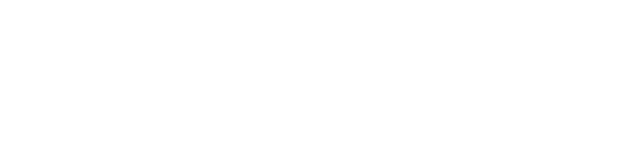
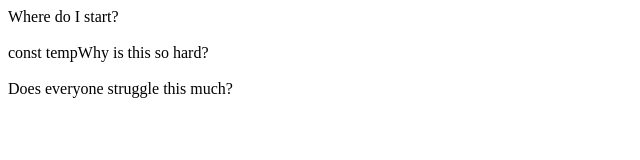
Before and after one commit to renebitter/typewriter-library-vite-ts, a website built with Vite: page index.html in a window 1280 px wide. Shown: the whole page, without its empty margins (0-640 px from the left). Built offline with nearby package versions, Linux system fonts and the light colour scheme.

Commit message:
Add addToQueue

```diff
--- a/index.html
+++ b/index.html
@@ -1,13 +1,15 @@
 <!DOCTYPE html>
 <html lang="en">
+
 <head>
   <meta charset="UTF-8" />
   <link rel="icon" type="image/svg+xml" href="favicon.svg" />
   <meta name="viewport" content="width=device-width, initial-scale=1.0" />
   <title>Vite App</title>
 </head>
+
 <body>
-    <div id="app"></div>
   <script type="module" src="/src/main.ts"></script>
 </body>
+
 </html>
--- a/src/Typewriter.ts
+++ b/src/Typewriter.ts
@@ -1,15 +1,21 @@
+type QueueItem = () => Promise<void>; // QueueItem is a function that returns an empty Promise.
+
 export default class Typewriter {
-  #queue = [];
+  //# is JS and makes the variable private during runtime.
+  //"private varName" is TS and is private only during compile-time.
+  #queue: QueueItem[] = [];
   element: HTMLElement;
   loop: Boolean;
-  typingSpeed: Number;
-  deletingSpeed: Number;
+  typingSpeed: number;
+  deletingSpeed: number;
 
   constructor(
-    element: HTMLElement,
+    parent: HTMLElement,
     { loop = false, typingSpeed = 50, deletingSpeed = 50 } = {}
   ) {
-    (this.element = element),
+    (this.element = document.createElement('div')),
+      this.element.classList.add('whitespace'),
+      parent.append(this.element),
       (this.loop = loop),
       (this.typingSpeed = typingSpeed),
       (this.deletingSpeed = deletingSpeed);
@@ -17,28 +23,83 @@
 
   typeString(string: string) {
     //   Add to queue
-    this.#queue.push(() => {
-      return new Promise((resolve, reject) => {
+    this.#addToQueue((resolve) => {
+      let i = 0;
+
+      const interval = setInterval(() => {
         //Add string
-        resolve();
-      });
+        this.element.append(string[i]);
+        i++;
+        if (i >= string.length) {
+          resolve();
+          clearInterval(interval);
+        }
+      }, this.typingSpeed);
+    });
+
+    //   Add to queue
+    // this.#queue.push(() => {
+    //   return new Promise((resolve) => {
+    //     let i = 0;
+
+    //     const interval = setInterval(() => {
+    //       //Add string
+    //       this.element.append(string[i]);
+    //       i++;
+    //       if (i >= string.length) {
+    //         resolve();
+    //         clearInterval(interval);
+    //       }
+    //     }, this.typingSpeed);
+    //   });
+    // });
+    return this;
+  }
+
+  deleteChars(number: number) {
+    this.#addToQueue((resolve) => {
+      let i = 0;
+
+      const interval = setInterval(() => {
+        //Take current innerText, remove last char and add back on
+        this.element.innerText = this.element.innerText.substring(
+          0,
+          this.element.innerText.length - 1
+        );
+        i++;
+        if (i >= number) {
+          resolve();
+          clearInterval(interval);
+        }
+      }, this.deletingSpeed);
     });
     return this;
   }
 
-  deleteChars(number: number) {
-    return this;
-  }
-
   deleteAll(deleteSpeed = this.deletingSpeed) {
+    console.log(deleteSpeed);
     return this;
   }
 
   pauseFor(duration: number) {
+    console.log(duration);
     return this;
   }
 
-  start() {
+  async start() {
+    for (let cb of this.#queue) {
+      await cb();
+    }
+    //can`t await inside a forEach
+    // this.#queue.forEach(cb => {
+
+    // })
     return this;
   }
+
+  #addToQueue(cb: (resolve: () => void) => void) {
+    this.#queue.push(() => {
+      return new Promise(cb);
+    });
+  }
 }
--- a/src/style.css
+++ b/src/style.css
@@ -1,8 +1,3 @@
-#app {
-  font-family: Avenir, Helvetica, Arial, sans-serif;
-  -webkit-font-smoothing: antialiased;
-  -moz-osx-font-smoothing: grayscale;
-  text-align: center;
-  color: #2c3e50;
-  margin-top: 60px;
+.whitespace {
+  white-space: pre;
 }
```
Lines whose indentation alone changed are shown as unchanged.
